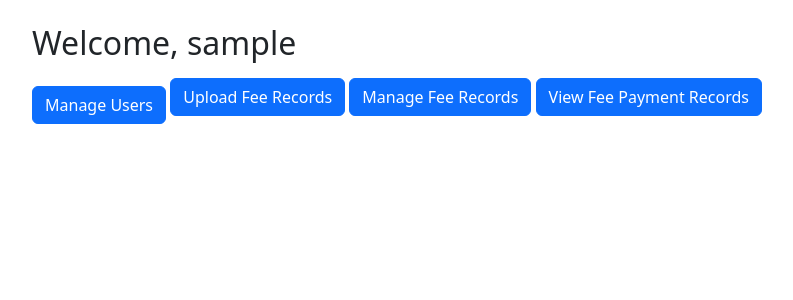
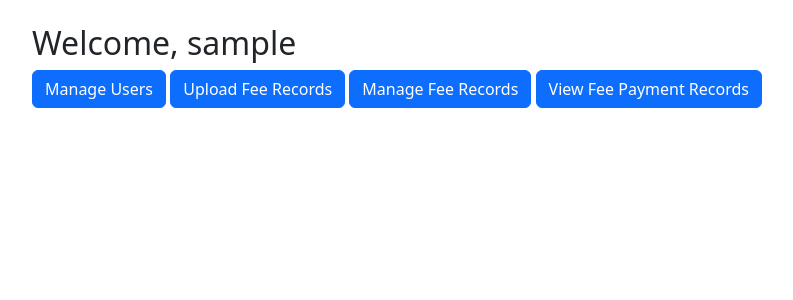
Before and after one commit to EzraelJeremiah-py/PESS, a Flask app: page /admin/dashboard in a window 1280 px wide. Shown: the part 56-356 px from the top of the page, without its empty margins (50-843 px from the left). Run offline with Flask 3, Linux system fonts and the light colour scheme; the visitor is signed in with stand-in values (Sample User, id 1).

Commit message:
Adjust 'Manage Users' button alignment
Updated the 'Manage Users' button to remove margin-top for better alignment.

```diff
--- a/pess-backend/templates/admin_dashboard.html
+++ b/pess-backend/templates/admin_dashboard.html
@@ -17,7 +17,7 @@
     <h2>Welcome, {{ session.get('username', 'Admin') }}</h2>
 
     <!-- Manage Users -->
-    <a href="{{ url_for('admin.list_users') }}" class="btn btn-primary mt-3">Manage Users</a>
+    <a href="{{ url_for('admin.list_users') }}" class="btn btn-primary">Manage Users</a>
 
     <!-- Fee Management -->
     <a href="{{ url_for('fees.upload_fee_file') }}" class="btn btn-primary">Upload Fee Records</a>
```
